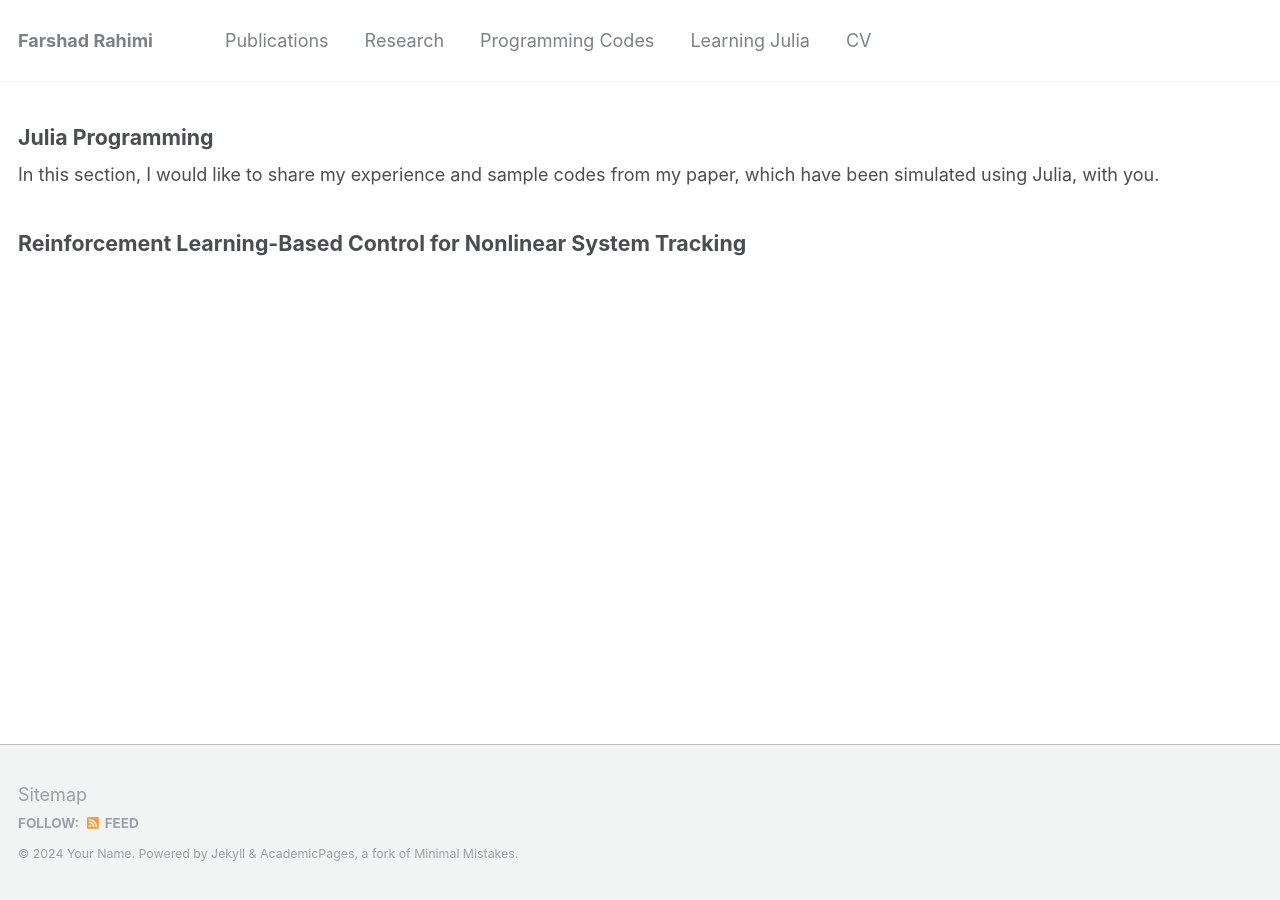
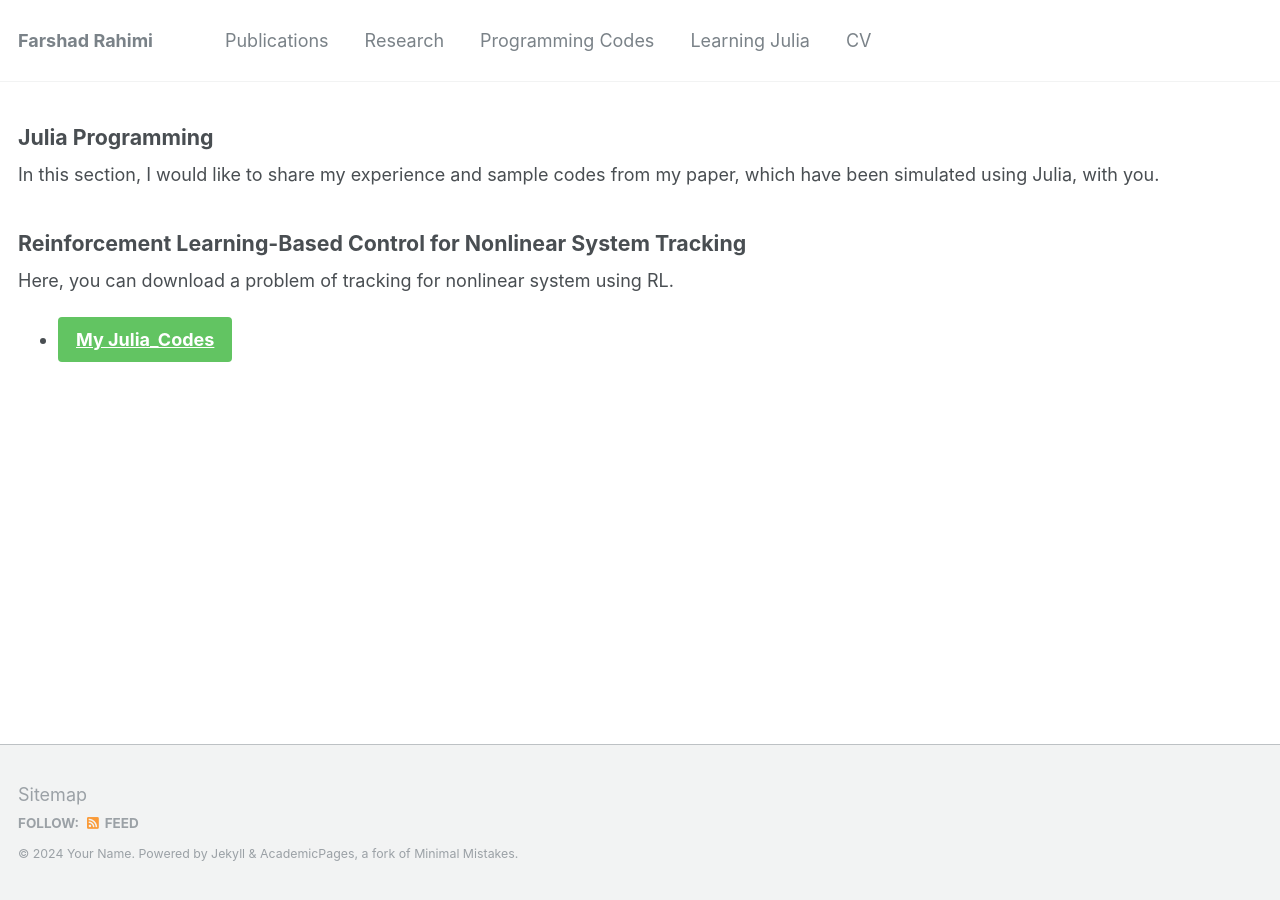
Before and after one commit to Farshad-Rahimi/FarshadRahimi, a Jekyll site: the page built from _teaching/2015-spring-teaching-3.md, in a window 1280 px wide. Built offline with Jekyll 4.4.1, drawn with Linux system fonts in a browser that asks for light colours.

Commit message:
Update 2015-spring-teaching-3.md

```diff
--- a/_teaching/2015-spring-teaching-3.md
+++ b/_teaching/2015-spring-teaching-3.md
@@ -13,3 +13,5 @@ In this section, I would like to share my experience and sample codes from my pa
 
 {: .text-justify style="font-size: 16pt" reversed="reversed"}
 ### Reinforcement Learning-Based Control for Nonlinear System Tracking
+Here, you can download a problem of tracking for nonlinear system using RL.
+- [My Julia_Codes](https://farshad-rahimi.github.io/FarshadRahimi/files/Julia_My_code.rar){: .btn .btn--success .btn--large}
```
